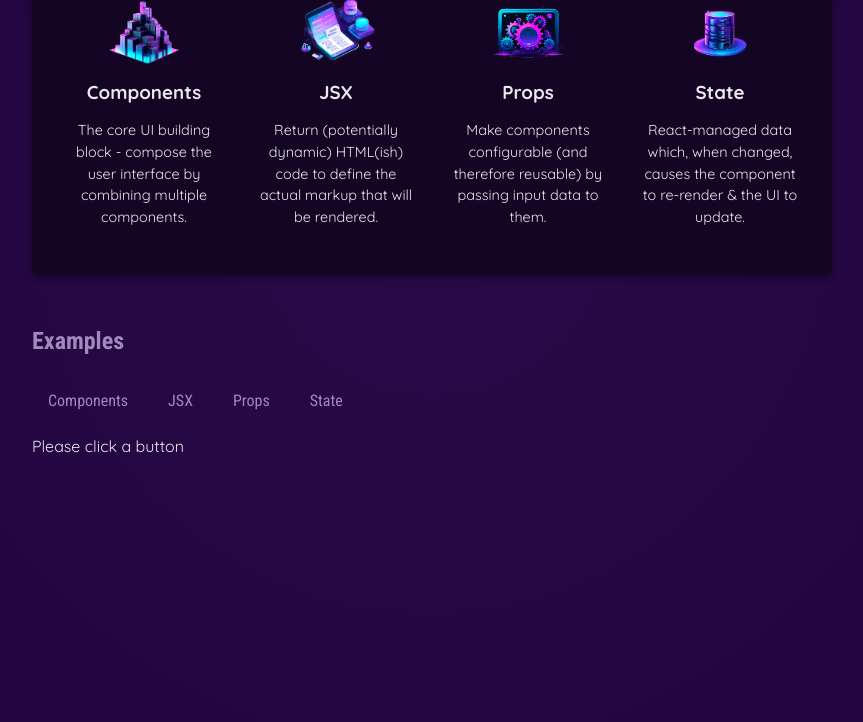
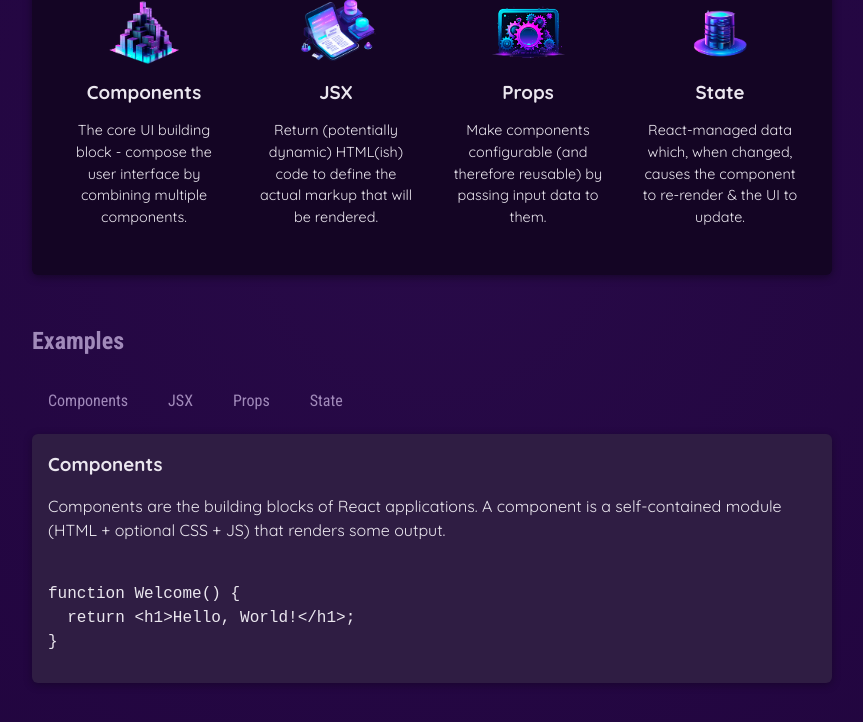
Before and after one commit to apeskinian/react_essentials, a React (Vite) app: page / in a window 1280 px wide. Both pictures are taken after a click on the button "Components". Shown: the part 424-1146 px from the top of the page, without its empty margins (208-1071 px from the left). Built offline with nearby package versions, Linux system fonts and the light colour scheme.

Commit message:
Add tabContent with dynamic info

```diff
--- a/src/App.jsx
+++ b/src/App.jsx
@@ -1,13 +1,32 @@
+import { useState } from 'react';
+
 import  { CORE_CONCEPTS } from './data.js';
+import  { EXAMPLES } from './data.js';
 import Header from "./components/Header/Header.jsx";
 import CoreConcept from './components/CoreConcept.jsx';
 import TabButton from './components/TabButton.jsx';
 
 function App() {
 
-  let tabContent = 'Please click a button';
+  const [ selectedTopic, setSelectedTopic ] = useState();
+
   function handleSelect(selectedButton) {
-    tabContent = selectedButton;
+    setSelectedTopic(selectedButton);
+  }
+
+  let tabContent = <p>Please select a topic.</p>;
+  if (selectedTopic) {
+    tabContent = (
+      <div id="tab-content">
+        <h3>{EXAMPLES[selectedTopic].title}</h3>
+        <p>{EXAMPLES[selectedTopic].description}</p>
+        <pre>
+          <code>
+            {EXAMPLES[selectedTopic].code}
+          </code>
+        </pre>
+      </div>
+    );
   }
 
   return (
--- a/src/data.js
+++ b/src/data.js
@@ -29,3 +29,54 @@
       'React-managed data which, when changed, causes the component to re-render & the UI to update.',
   },
 ];
+
+export const EXAMPLES = {
+  components: {
+    title: 'Components',
+    description:
+      'Components are the building blocks of React applications. A component is a self-contained module (HTML + optional CSS + JS) that renders some output.',
+    code: `
+function Welcome() {
+  return <h1>Hello, World!</h1>;
+}`,
+  },
+  jsx: {
+    title: 'JSX',
+    description:
+      'JSX is a syntax extension to JavaScript. It is similar to a template language, but it has full power of JavaScript (e.g., it may output dynamic content).',
+    code: `
+<div>
+  <h1>Welcome {userName}</h1>
+  <p>Time to learn React!</p>
+</div>`,
+  },
+  props: {
+    title: 'Props',
+    description:
+      'Components accept arbitrary inputs called props. They are like function arguments.',
+    code: `
+function Welcome(props) {
+  return <h1>Hello, {props.name}</h1>;
+}`,
+  },
+  state: {
+    title: 'State',
+    description:
+      'State allows React components to change their output over time in response to user actions, network responses, and anything else.',
+    code: `
+function Counter() {
+  const [isVisible, setIsVisible] = useState(false);
+
+  function handleClick() {
+    setIsVisible(true);
+  }
+
+  return (
+    <div>
+      <button onClick={handleClick}>Show Details</button>
+      {isVisible && <p>Amazing details!</p>}
+    </div>
+  );
+}`,
+  },
+};
```
